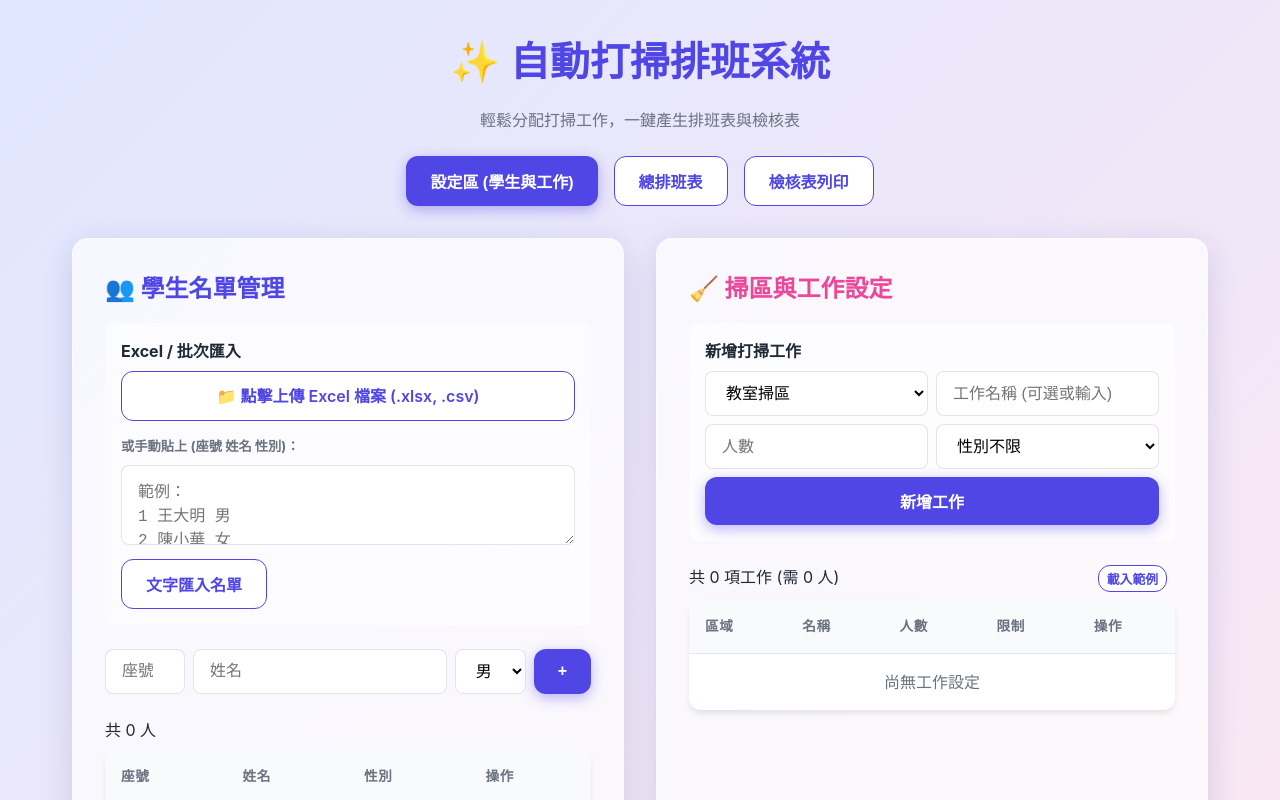
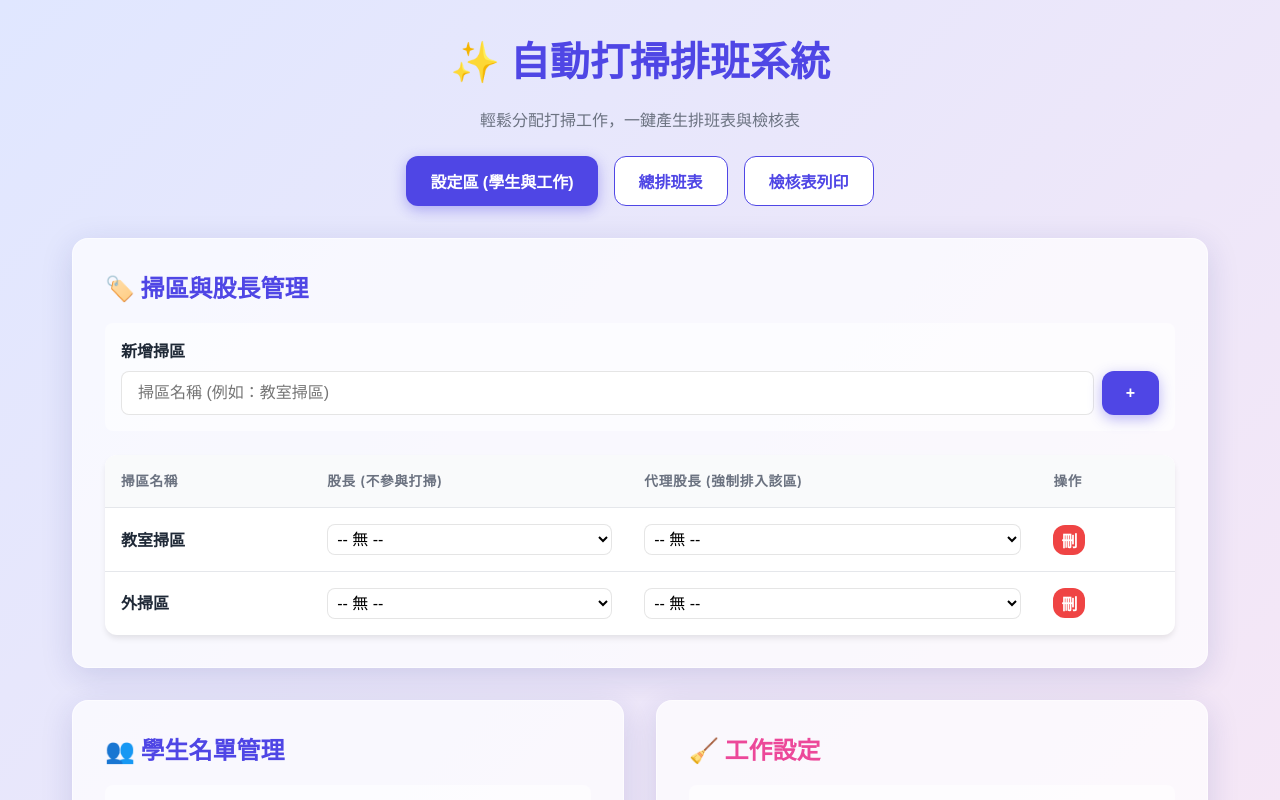
Before and after one commit to chy23/Auto_CLNsched, a React (Vite) app: page / in a window 1280 px wide. Shown: the top 800 px of the page. Built offline with nearby package versions, Linux system fonts and the light colour scheme.

Commit message:
Implement dynamic areas, chief exclusions, and deputy assignments

```diff
--- a/src/App.jsx
+++ b/src/App.jsx
@@ -1,6 +1,7 @@
 import { useState, useEffect } from 'react';
 import StudentManager from './components/StudentManager';
 import TaskManager from './components/TaskManager';
+import AreaManager from './components/AreaManager';
 import ScheduleView from './components/ScheduleView';
 import ChecklistView from './components/ChecklistView';
 import './App.css';
@@ -16,12 +17,20 @@ function App() {
     return saved ? JSON.parse(saved) : [];
   });
 
+  const [areas, setAreas] = useState(() => {
+    const saved = localStorage.getItem('areas');
+    return saved ? JSON.parse(saved) : [
+      { id: '1', name: '教室掃區', chief: '', deputy: '' },
+      { id: '2', name: '外掃區', chief: '', deputy: '' }
+    ];
+  });
+
   const [schedule, setSchedule] = useState(() => {
     const saved = localStorage.getItem('schedule');
     return saved ? JSON.parse(saved) : null;
   });
 
-  const [currentTab, setCurrentTab] = useState('setup'); // setup, schedule, checklist
+  const [currentTab, setCurrentTab] = useState('setup');
 
   useEffect(() => {
     localStorage.setItem('students', JSON.stringify(students));
@@ -32,13 +41,37 @@ function App() {
   }, [tasks]);
 
   useEffect(() => {
+    localStorage.setItem('areas', JSON.stringify(areas));
+  }, [areas]);
+
+  useEffect(() => {
     localStorage.setItem('schedule', JSON.stringify(schedule));
   }, [schedule]);
 
   const generateSchedule = () => {
-    // Simple randomized scheduler logic that respects gender and headcount
-    let availableStudents = [...students];
     const newSchedule = [];
+
+    // 1. Identify all chiefs and deputies
+    const chiefs = areas.map(a => a.chief).filter(id => id);
+    const deputies = areas.map(a => ({ areaName: a.name, studentId: a.deputy })).filter(d => d.studentId);
+
+    // Available students exclude chiefs
+    let availableStudents = students.filter(s => !chiefs.includes(String(s.id)));
+
+    // Helper to extract student objects for areasInfo
+    const getStudentName = (id) => {
+      if (!id) return null;
+      const s = students.find(st => String(st.id) === String(id));
+      return s ? `${s.no}${s.name}` : null;
+    };
+
+    const areasInfo = areas.reduce((acc, area) => {
+      acc[area.name] = {
+        chiefName: getStudentName(area.chief),
+        deputyName: getStudentName(area.deputy)
+      };
+      return acc;
+    }, {});
 
     // Sort tasks to prioritize those with strict gender requirements first
     const sortedTasks = [...tasks].sort((a, b) => {
@@ -51,10 +84,33 @@ function App() {
 
     for (const task of sortedTasks) {
       const assigned = [];
-      const needed = parseInt(task.count, 10);
+      let needed = parseInt(task.count, 10);
 
+      // 2. Check if we have a deputy for this area who hasn't been assigned yet
+      const areaDeputies = deputies.filter(d => d.areaName === task.area);
+
+      for (const dep of areaDeputies) {
+        // If we still need people for this task and the deputy is still in available pool
+        if (needed > 0) {
+          const depStudentIndex = availableStudents.findIndex(s => String(s.id) === String(dep.studentId));
+          if (depStudentIndex !== -1) {
+            const depStudent = availableStudents[depStudentIndex];
+            // Check gender constraint
+            if ((task.genderReq === '限男生' && depStudent.gender !== '男') ||
+                (task.genderReq === '限女生' && depStudent.gender !== '女')) {
+              // Cannot assign this deputy to this specific task due to gender. Skip.
+            } else {
+              // Assign deputy
+              assigned.push(depStudent);
+              availableStudents.splice(depStudentIndex, 1);
+              needed--;
+            }
+          }
+        }
+      }
+
+      // 3. Fill remaining slots with random students
       for (let i = 0; i < needed; i++) {
-        // Find valid students
         const validCandidates = availableStudents.filter(s => {
           if (task.genderReq === '限男生' && s.gender !== '男') return false;
           if (task.genderReq === '限女生' && s.gender !== '女') return false;
@@ -66,12 +122,10 @@ function App() {
           break;
         }
 
-        // Pick a random candidate
         const randomIndex = Math.floor(Math.random() * validCandidates.length);
         const selected = validCandidates[randomIndex];
 
         assigned.push(selected);
-        // Remove from available
         availableStudents = availableStudents.filter(s => s.id !== selected.id);
       }
 
@@ -88,9 +142,17 @@ function App() {
       return;
     }
 
+    // Check if any deputies were left unassigned (e.g. gender mismatch for all tasks in their area)
+    const unassignedDeputies = deputies.filter(d => availableStudents.some(s => String(s.id) === String(d.studentId)));
+    if (unassignedDeputies.length > 0) {
+      alert('警告：有代理股長無法被排入所屬區域的工作中（可能因為該區工作性別限制與代理股長性別不符，或是該區總人數需求不足）。');
+      return;
+    }
+
     setSchedule({
       date: new Date().toLocaleDateString(),
-      assignments: newSchedule
+      assignments: newSchedule,
+      areasInfo: areasInfo
     });
 
     setCurrentTab('schedule');
@@ -127,9 +189,10 @@ function App() {
       <main>
         {currentTab === 'setup' && (
           <>
-            <div className="grid-2">
+            <AreaManager areas={areas} setAreas={setAreas} students={students} />
+            <div className="grid-2" style={{ marginTop: '2rem' }}>
               <StudentManager students={students} setStudents={setStudents} />
-              <TaskManager tasks={tasks} setTasks={setTasks} />
+              <TaskManager tasks={tasks} setTasks={setTasks} areas={areas} />
             </div>
 
             <div style={{ textAlign: 'center', marginTop: '2rem' }} className="no-print">
--- /dev/null
+++ b/src/components/AreaManager.jsx
@@ -0,0 +1,103 @@
+import { useState } from 'react';
+
+function AreaManager({ areas, setAreas, students }) {
+  const [newArea, setNewArea] = useState('');
+
+  const handleAddArea = (e) => {
+    e.preventDefault();
+    if (newArea.trim() && !areas.find(a => a.name === newArea.trim())) {
+      setAreas([...areas, { id: Date.now(), name: newArea.trim(), chief: '', deputy: '' }]);
+      setNewArea('');
+    }
+  };
+
+  const handleRemoveArea = (id) => {
+    setAreas(areas.filter(a => a.id !== id));
+  };
+
+  const handleUpdateChief = (id, field, studentId) => {
+    setAreas(areas.map(a => {
+      if (a.id === id) {
+        return { ...a, [field]: studentId };
+      }
+      return a;
+    }));
+  };
+
+  return (
+    <div className="glass-card">
+      <h2 style={{ color: 'var(--primary-color)' }}>🏷️ 掃區與股長管理</h2>
+
+      <div style={{ marginBottom: '1.5rem', background: 'rgba(255,255,255,0.5)', padding: '1rem', borderRadius: 'var(--radius-sm)' }}>
+        <h4 style={{ marginBottom: '0.5rem' }}>新增掃區</h4>
+        <form onSubmit={handleAddArea} style={{ display: 'flex', gap: '0.5rem' }}>
+          <input
+            className="form-control"
+            type="text"
+            placeholder="掃區名稱 (例如：教室掃區)"
+            value={newArea}
+            onChange={(e) => setNewArea(e.target.value)}
+            required
+          />
+          <button type="submit" className="btn btn-primary">+</button>
+        </form>
+      </div>
+
+      <div className="table-container" style={{ maxHeight: '300px' }}>
+        <table className="table">
+          <thead style={{ position: 'sticky', top: 0, zIndex: 1 }}>
+            <tr>
+              <th>掃區名稱</th>
+              <th>股長 (不參與打掃)</th>
+              <th>代理股長 (強制排入該區)</th>
+              <th>操作</th>
+            </tr>
+          </thead>
+          <tbody>
+            {areas.map(area => (
+              <tr key={area.id}>
+                <td style={{ fontWeight: 'bold' }}>{area.name}</td>
+                <td>
+                  <select
+                    className="form-control"
+                    value={area.chief}
+                    onChange={(e) => handleUpdateChief(area.id, 'chief', e.target.value)}
+                    style={{ padding: '0.3rem' }}
+                  >
+                    <option value="">-- 無 --</option>
+                    {students.map(s => (
+                      <option key={s.id} value={s.id}>{s.no} {s.name}</option>
+                    ))}
+                  </select>
+                </td>
+                <td>
+                  <select
+                    className="form-control"
+                    value={area.deputy}
+                    onChange={(e) => handleUpdateChief(area.id, 'deputy', e.target.value)}
+                    style={{ padding: '0.3rem' }}
+                  >
+                    <option value="">-- 無 --</option>
+                    {students.map(s => (
+                      <option key={s.id} value={s.id}>{s.no} {s.name}</option>
+                    ))}
+                  </select>
+                </td>
+                <td>
+                  <button className="btn btn-danger" style={{ padding: '0.2rem 0.5rem' }} onClick={() => handleRemoveArea(area.id)}>刪</button>
+                </td>
+              </tr>
+            ))}
+            {areas.length === 0 && (
+              <tr>
+                <td colSpan="4" style={{ textAlign: 'center', color: 'var(--text-muted)' }}>尚無掃區，請新增</td>
+              </tr>
+            )}
+          </tbody>
+        </table>
+      </div>
+    </div>
+  );
+}
+
+export default AreaManager;
--- a/src/components/TaskManager.jsx
+++ b/src/components/TaskManager.jsx
@@ -1,6 +1,6 @@
 import { useState } from 'react';
 
-function TaskManager({ tasks, setTasks }) {
+function TaskManager({ tasks, setTasks, areas }) {
   const handleAddTask = (e) => {
     e.preventDefault();
     const area = e.target.area.value;
@@ -11,7 +11,7 @@ function TaskManager({ tasks, setTasks }) {
     if (area && name && count) {
       setTasks([...tasks, { id: Date.now(), area, name, count, genderReq }]);
       e.target.name.value = '';
-      e.target.count.value = '';
+      e.target.count.value = '1';
     }
   };
 
@@ -24,26 +24,27 @@ function TaskManager({ tasks, setTasks }) {
       { id: 1, area: '外掃區', name: '活動中心北側紅磚及無障礙坡', count: 3, genderReq: '無' },
       { id: 2, area: '外掃區', name: '活動中心東側紅磚、花圃', count: 3, genderReq: '無' },
       { id: 3, area: '外掃區', name: '活動中心泳池出口之樓梯B1~4F', count: 2, genderReq: '無' },
-      { id: 4, area: '外掃區', name: '外掃股長_檢查外掃', count: 1, genderReq: '無' },
       { id: 5, area: '教室掃區', name: '黑板整理', count: 1, genderReq: '無' },
       { id: 6, area: '教室掃區', name: '教室桌椅、各項物品排整齊', count: 1, genderReq: '無' },
       { id: 7, area: '教室掃區', name: '廁所男生', count: 2, genderReq: '限男生' },
       { id: 8, area: '教室掃區', name: '廁所女生', count: 2, genderReq: '限女生' },
       { id: 9, area: '教室掃區', name: '倒垃圾', count: 1, genderReq: '無' },
     ];
+    // Notice I removed the old chief tasks (id 4 and something) since they are handled natively now
     setTasks(defaultTasks);
   };
 
   return (
     <div className="glass-card">
-      <h2 style={{ color: 'var(--secondary-color)' }}>🧹 掃區與工作設定</h2>
+      <h2 style={{ color: 'var(--secondary-color)' }}>🧹 工作設定</h2>
 
       <div style={{ marginBottom: '1.5rem', background: 'rgba(255,255,255,0.5)', padding: '1rem', borderRadius: 'var(--radius-sm)' }}>
         <h4 style={{ marginBottom: '0.5rem' }}>新增打掃工作</h4>
         <form onSubmit={handleAddTask} style={{ display: 'grid', gridTemplateColumns: '1fr 1fr', gap: '0.5rem' }}>
           <select name="area" className="form-control" required>
-            <option value="教室掃區">教室掃區</option>
-            <option value="外掃區">外掃區</option>
+            {areas && areas.map(a => (
+              <option key={a.id} value={a.name}>{a.name}</option>
+            ))}
           </select>
           <input name="name" className="form-control" type="text" list="defaultTasksList" placeholder="工作名稱 (可選或輸入)" required />
           <datalist id="defaultTasksList">
@@ -60,9 +61,8 @@ function TaskManager({ tasks, setTasks }) {
             <option value="老師座位整理(每週1、4、5拖地)" />
             <option value="共用書櫃＋門把+布告欄 “整理” 及'擦拭'" />
             <option value="倒垃圾" />
-            <option value="衛生股長_檢查教室" />
           </datalist>
-          <input name="count" className="form-control" type="number" placeholder="人數" min="1" required />
+          <input name="count" className="form-control" type="number" placeholder="人數" min="1" defaultValue="1" required />
           <select name="genderReq" className="form-control" required>
             <option value="無">性別不限</option>
             <option value="限男生">限男生</option>
```
Also changed, not shown: src/components/ScheduleView.jsx (+21 -6 lines).
